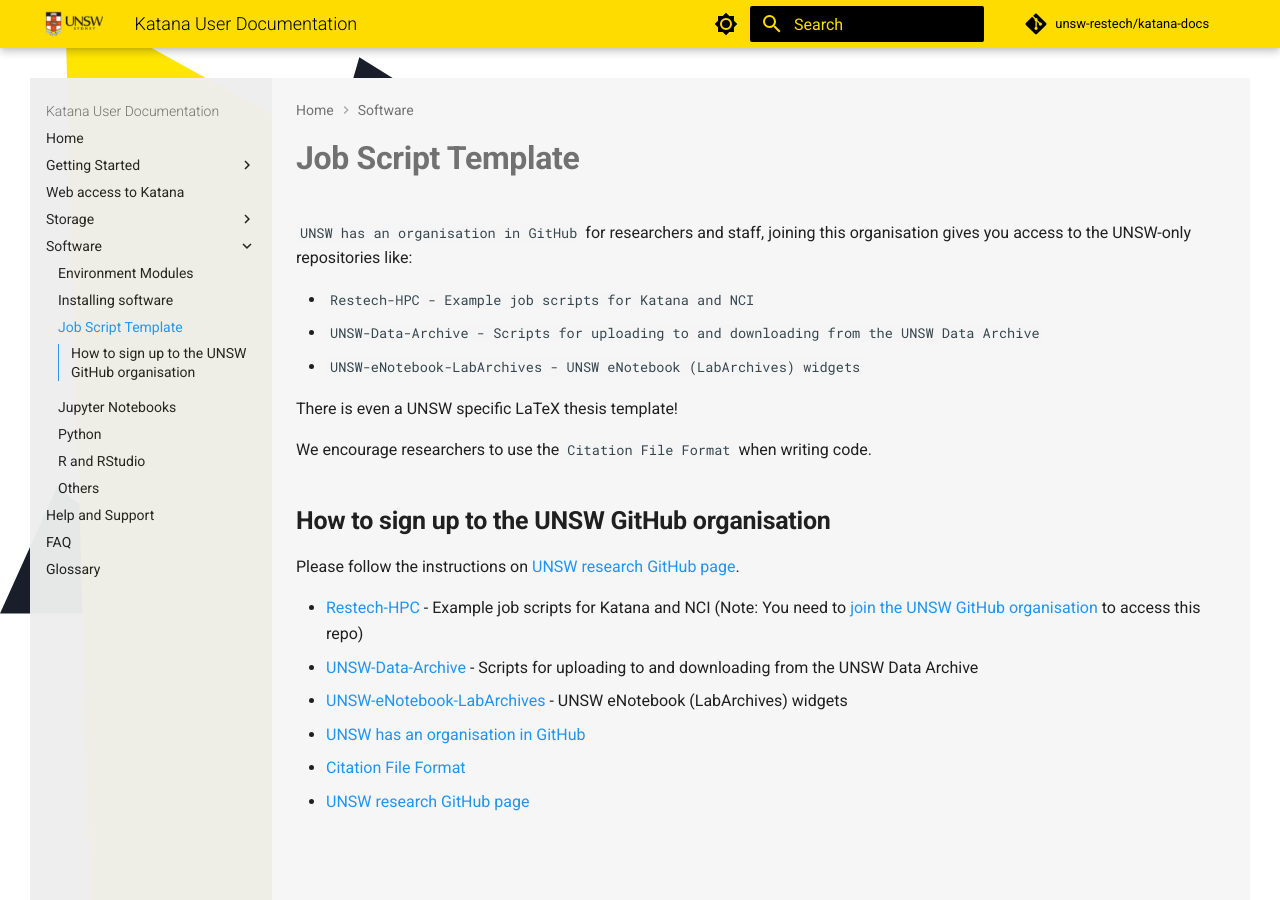
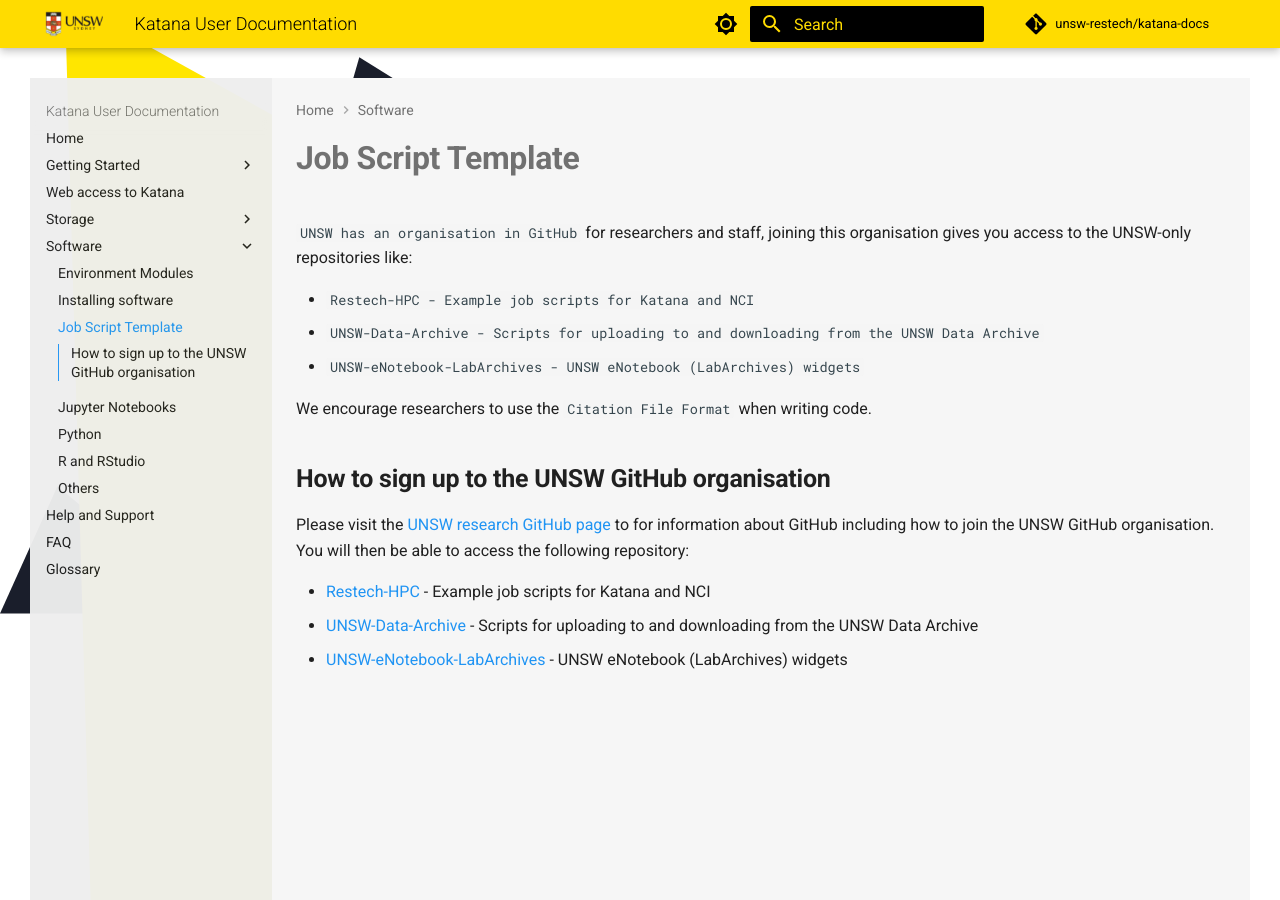
Before and after one commit to unsw-restech/unsw-restech.github.io, an MkDocs documentation site: the page built from docs/software/script_templates.md, in a window 1280 px wide and 900 px high. Built offline with MkDocs 1.6.1 and Material for MkDocs 9.7.7, drawn with Linux system fonts in a browser that asks for light colours; comment, search, counter and statistics services are not loaded.

Commit message:
Update script_templates.md
Refined list.

```diff
--- a/docs/software/script_templates.md
+++ b/docs/software/script_templates.md
@@ -6,20 +6,13 @@
 -  `UNSW-Data-Archive - Scripts for uploading to and downloading from the UNSW Data Archive`
 -  `UNSW-eNotebook-LabArchives - UNSW eNotebook (LabArchives) widgets`
 
-There is even a UNSW specific LaTeX thesis template!
-
 We encourage researchers to use the `Citation File Format` when writing code.
-
 
 ## How to sign up to the UNSW GitHub organisation
 
-Please follow the instructions on [UNSW research GitHub page](https://research.unsw.edu.au/github).
+Please visit the [UNSW research GitHub page](https://research.unsw.edu.au/github) to for information about GitHub including how to join the UNSW GitHub organisation. You
+will then be able to access the following repository:
 
-
-
-- [Restech-HPC](https://github.com/unsw-edu-au/Restech-HPC/tree/master/hpc-examples) - Example job scripts for Katana and NCI (Note: You need to [join the UNSW GitHub organisation](https://research.unsw.edu.au/github) to access this repo)
+- [Restech-HPC](https://github.com/unsw-edu-au/Restech-HPC/tree/master/hpc-examples) - Example job scripts for Katana and NCI
 - [UNSW-Data-Archive](https://github.com/unsw-edu-au/UNSW-Data-Archive) - Scripts for uploading to and downloading from the UNSW Data Archive
 - [UNSW-eNotebook-LabArchives](https://github.com/unsw-edu-au/UNSW-eNotebook-LabArchives) - UNSW eNotebook (LabArchives) widgets
-- [UNSW has an organisation in GitHub](https://github.com/unsw-edu-au)
-- [Citation File Format](https://citation-file-format.github.io/)
-- [UNSW research GitHub page](https://research.unsw.edu.au/github)
```
